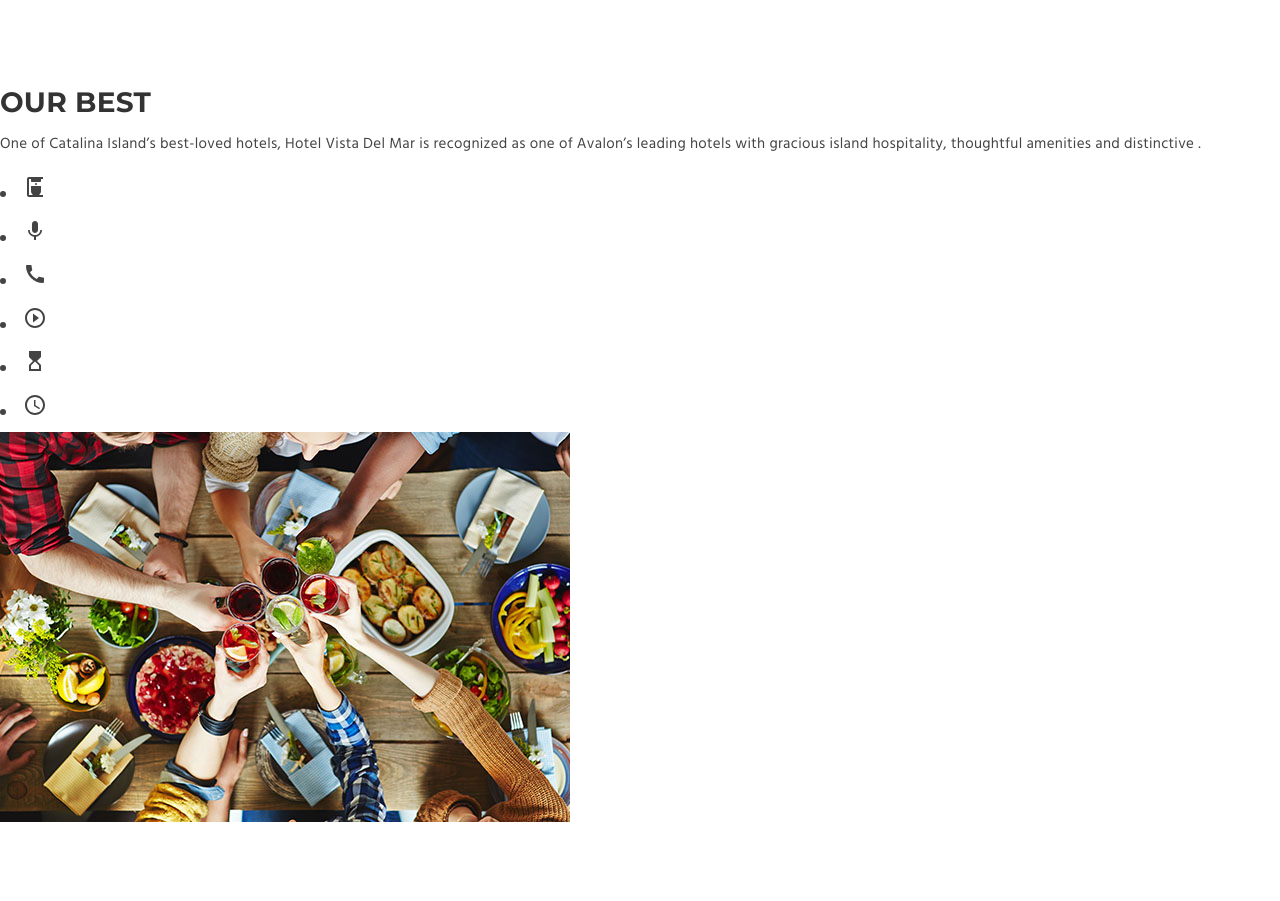
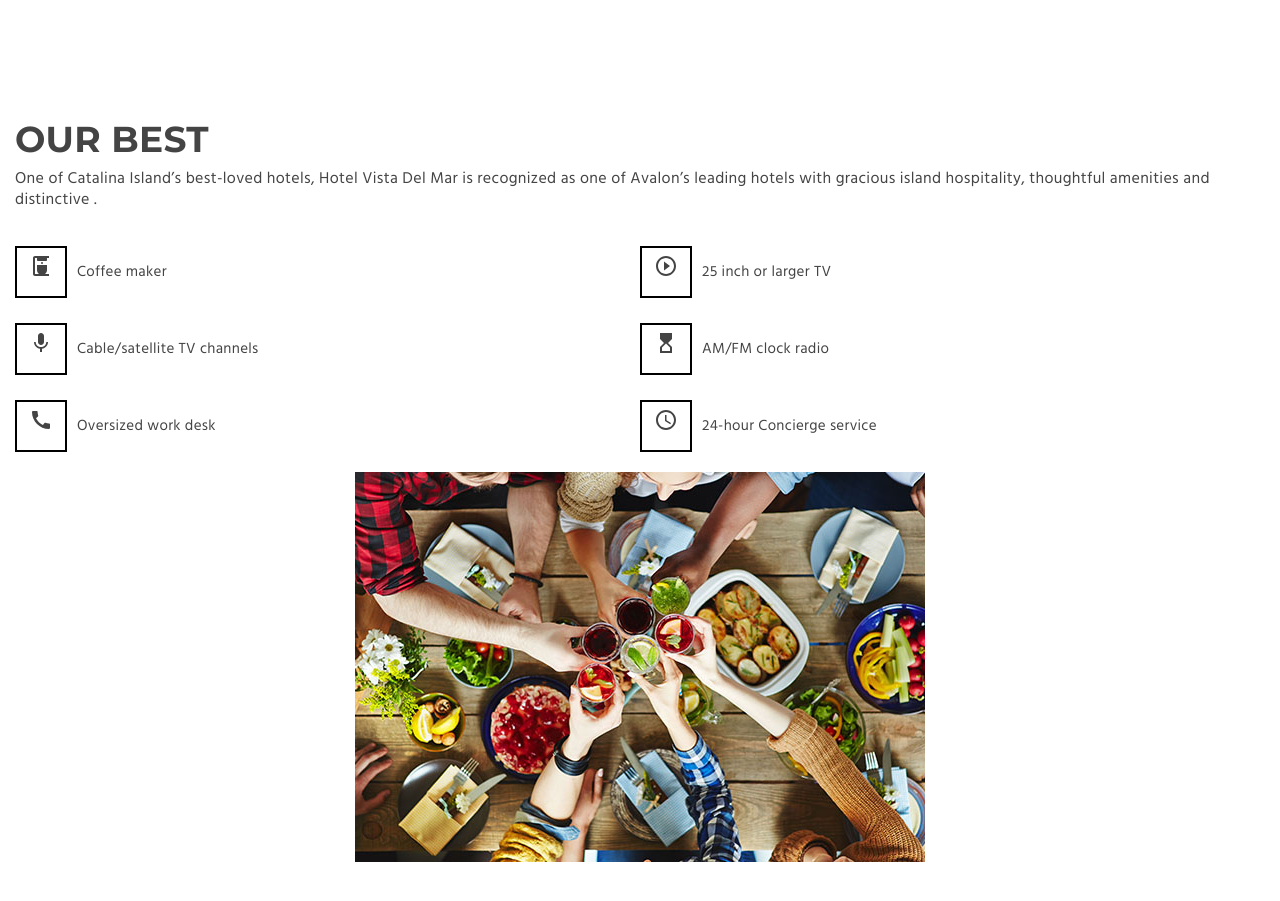
Before and after one commit to SalimiDev/Hotel-ReactJsApp, a React (Create React App) app: page / in a window 1280 px wide. Shown: the part 1892-2793 px from the top of the page. Before the commit the page ends 2714 px from the top, so only its background shows below. Built offline with nearby package versions, Linux system fonts and the light colour scheme.

Commit message:
style:Add OurBest styles

```diff
--- a/src/components/OurBest.js
+++ b/src/components/OurBest.js
@@ -7,7 +7,7 @@ const OurBest = () => {
     return (
         <section className={styles.ourBest}>
             <div className={styles.container}>
-                <div className={styles.leftcolumn}>
+                <div className={styles.leftColumn}>
                     <div className={styles.textContent}>
                         <h2>OUR BEST</h2>
                         <p>
@@ -17,14 +17,32 @@ const OurBest = () => {
                     </div>
                     <div className={styles.amenities}>
                         <ul className={styles.leftList}>
-                            <li><CoffeeMaker /></li>
-                            <li><Mic /></li>
-                            <li><Call /></li>
+                            <li>
+                                <i><CoffeeMaker /></i>
+                                <p> Coffee maker</p>
+                            </li>
+                            <li>
+                                <i><Mic /></i>
+                                <p>Cable/satellite TV channels</p>
+                            </li>
+                            <li>
+                                <i><Call /></i>
+                                <p>Oversized work desk</p>
+                            </li>
                         </ul>
                         <ul className={styles.rightList}>
-                            <li><PlayCircleOutline/></li>
-                            <li><HourglassTop/></li>
-                            <li><AccessTime/></li>
+                            <li>
+                                <i><PlayCircleOutline /></i>
+                                <p>25 inch or larger TV</p>
+                            </li>
+                            <li>
+                                <i><HourglassTop /></i>
+                                <p>AM/FM clock radio</p>
+                            </li>
+                            <li>
+                                <i><AccessTime /></i>
+                                <p>24-hour Concierge service</p>
+                            </li>
                         </ul>
                     </div>
                 </div>
--- a/src/styles/layout/OurBest.module.scss
+++ b/src/styles/layout/OurBest.module.scss
@@ -0,0 +1,66 @@
+@use '../utils/variables' as *;
+@use '../utils/mixins' as *;
+
+.ourBest {
+    width: 100%;
+
+    .container {
+        padding: 30px 15px;
+    }
+}
+
+.leftColumn {
+    .textContent {
+        h2 {
+            @include Custom-textStyle(2rem, $h2-fontSize-lg, 2.3rem, $secondaryFont, inherit, normal, 700);
+            margin-bottom: 3px;
+        }
+
+        p {
+            font-size: inherit;
+            line-height: 1.3;
+            margin-top: 8px;
+            color: inherit;
+        }
+    }
+
+    //Icons style
+    .amenities {
+        width: 100%;
+        display: flex;
+        flex-direction: row;
+        margin-top: 30px;
+        ul {
+            width: 50%;
+
+            li {
+                width: 100%;
+                height: auto;
+                list-style: none;
+                display: flex;
+
+                i {
+                    display: inline-block;
+                    width: 52px;
+                    height: 52px;
+                    border: 2px solid black;
+                    margin-right: 10px;
+                    text-align: center;
+                    vertical-align: middle;
+                    line-height: 52px;
+                    margin-bottom: 15px;
+                }
+            }
+        }
+    }
+}
+
+.imageContainer {
+    width: 100%;
+    text-align: center;
+
+    img {
+        max-width: 100%;
+        margin-bottom: 60px;
+    }
+}
```
